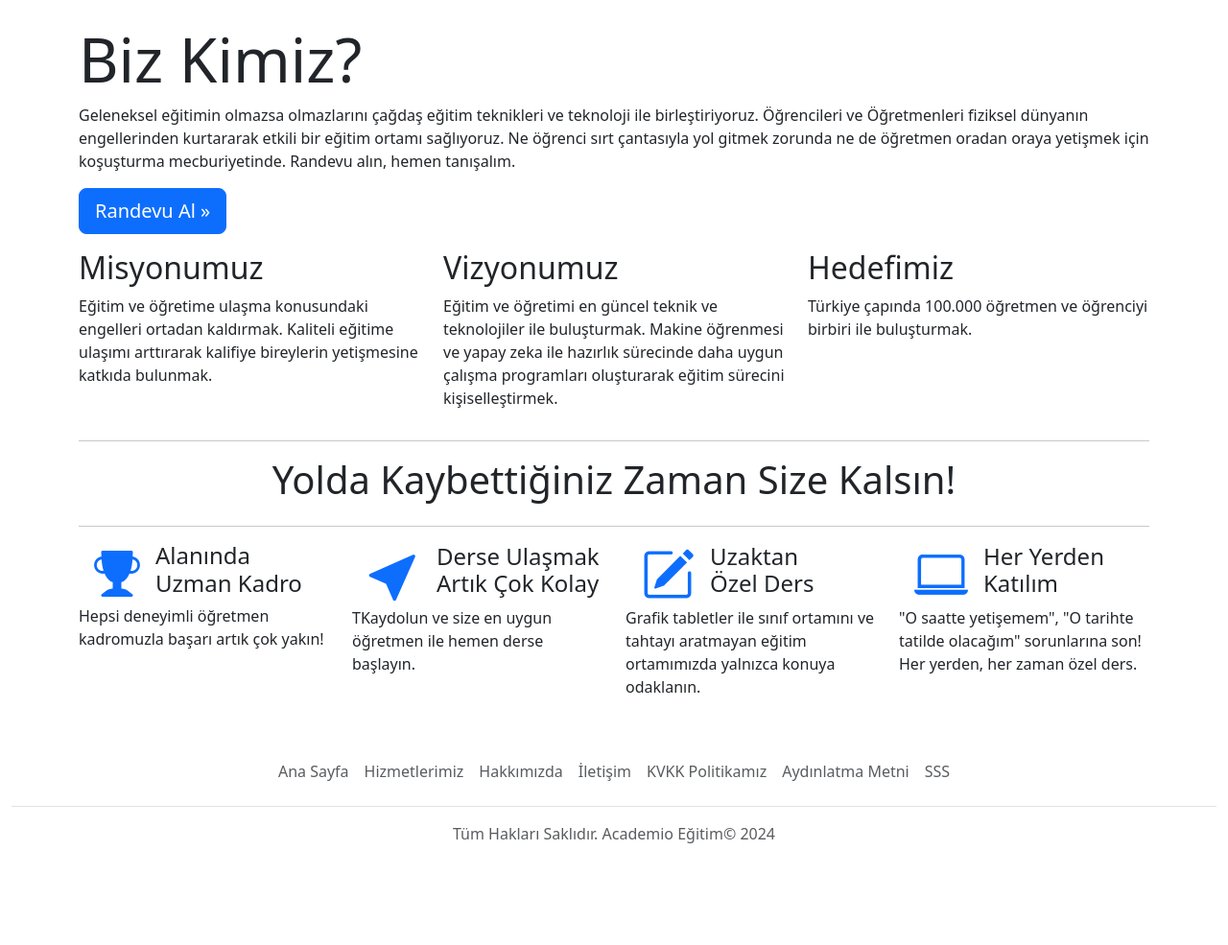
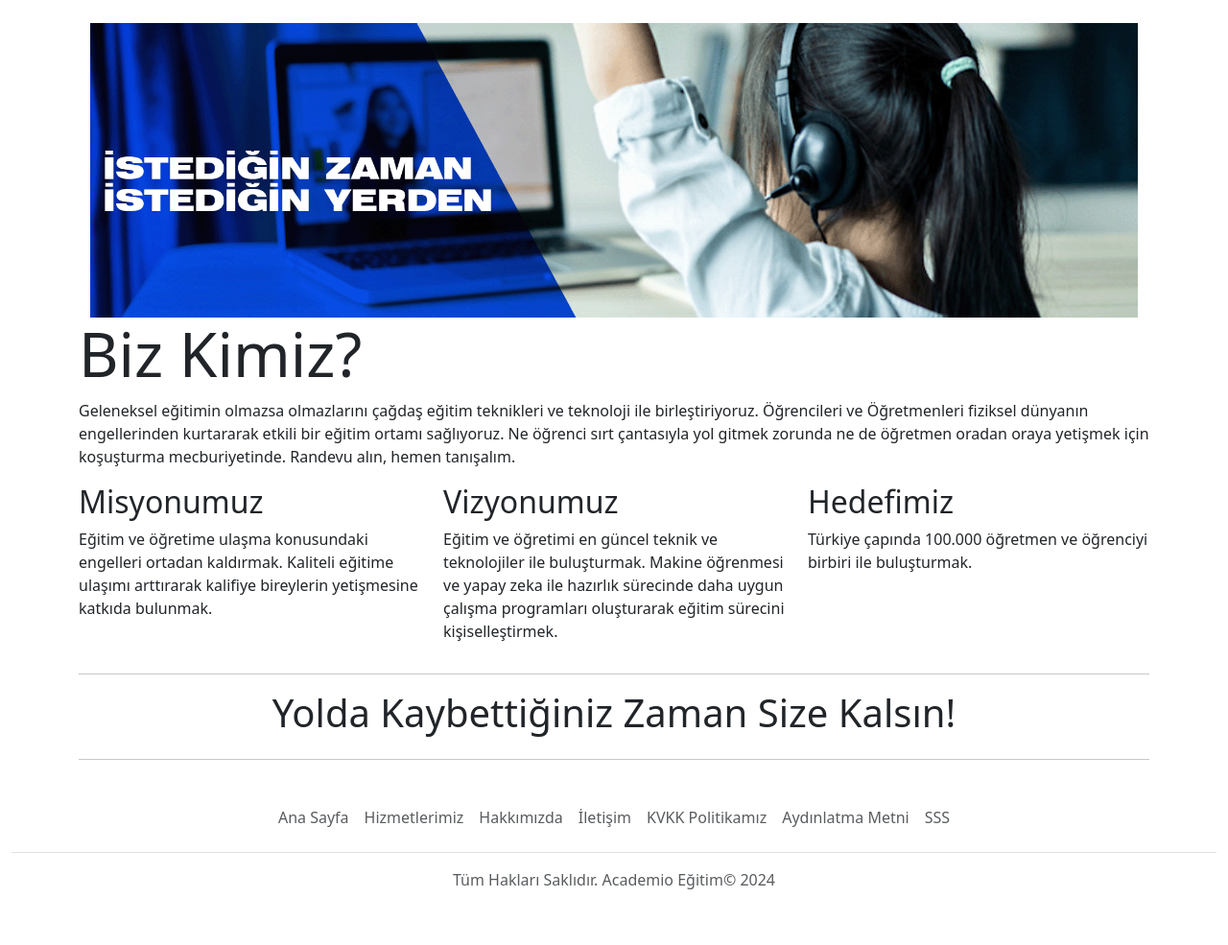
Before and after one commit to tankara/Main, a Django app: page /hakkimizda in a window 1280 px wide. Shown: the part 108-1093 px from the top of the page at 96% size. Before the commit the page ends 987 px from the top, so only its background shows below. Run offline with Django 5.2, Linux system fonts and the light colour scheme; some libraries are stand-ins or nearby versions.

Commit message:
hakkımızda sayfasının tasarımı güncellendi

```diff
--- a/pagemanage/templates/hakkimizda.html
+++ b/pagemanage/templates/hakkimizda.html
@@ -15,13 +15,17 @@
 
         <div class="jumbotron">
           <div class="container">
+            <img class="container-fluid" src="{% static "img/hakkimizda-banner.png" %}" alt="">
+          </div>
+
+          <div class="container">
             <h1 class="display-3 text-dark">Biz Kimiz?</h1>
             <p>Geleneksel eğitimin olmazsa olmazlarını çağdaş eğitim teknikleri ve teknoloji ile birleştiriyoruz. Öğrencileri ve Öğretmenleri fiziksel dünyanın engellerinden kurtararak etkili bir eğitim ortamı sağlıyoruz. Ne öğrenci sırt çantasıyla yol gitmek zorunda ne de öğretmen oradan oraya yetişmek için koşuşturma mecburiyetinde. Randevu alın, hemen tanışalım.</p>
-            <p><a class="btn btn-primary btn-lg" href="#" role="button">Randevu Al &raquo;</a></p>
+            <!--<p><a class="btn btn-primary btn-lg" href="#" role="button">Randevu Al &raquo;</a></p>>-->
           </div>
         </div>
 
-        <div class="container">
+        <div class="container my-3">
           <div class="row">
             <div class="col-md-4">
               <i class="bi bi-activity"></i>
@@ -43,36 +47,8 @@
             <h1 class="text-center text-dark">Yolda Kaybettiğiniz Zaman Size Kalsın!</h1>
         </div>
         <hr>
-        <div class="row">
-            <div class="col-md-3">
-                <div class="d-flex align-items-center">
-                  <i class="bi bi-trophy-fill display-5 text-primary mx-3"></i>
-                  <h4 class="text-dark">Alanında <br> Uzman Kadro</h2>
-                </div>
-                <p>Hepsi deneyimli öğretmen kadromuzla başarı artık çok yakın!</p>
-            </div>
-            <div class="col-md-3">
-                <div class="d-flex align-items-center">
-                  <i class="bi bi-cursor-fill display-4 text-primary mx-3"></i>
-                  <h4 class="text-dark">Derse Ulaşmak Artık Çok Kolay</h2>
-                </div>
-                <p>TKaydolun ve size en uygun öğretmen ile hemen derse başlayın.</p>
-            </div>
-            <div class="col-md-3">
-                <div class="d-flex align-items-center">
-                  <i class="bi bi-pencil-square display-4 text-primary mx-3"></i>
-                  <h4 class="text-dark">Uzaktan <br> Özel Ders</h2>
-                </div>
-                <p>Grafik tabletler ile sınıf ortamını ve tahtayı aratmayan eğitim ortamımızda yalnızca konuya odaklanın.</p>
-            </div>
-            <div class="col-md-3">
-                <div class="d-flex align-items-center">
-                  <i class="bi bi-laptop display-4 text-primary mx-3"></i>
-                  <h4 class="text-dark">Her Yerden <br> Katılım</h2>
-                </div>
-                <p>"O saatte yetişemem", "O tarihte tatilde olacağım" sorunlarına son! Her yerden, her zaman özel ders.</p>
-            </div>
         </div>
+
         </div>
       </main>
 
```
Also changed, not shown: static/img/hakkimizda-banner.png (added).
